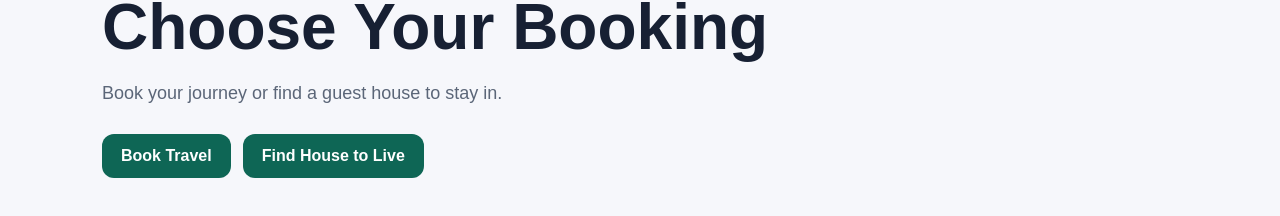
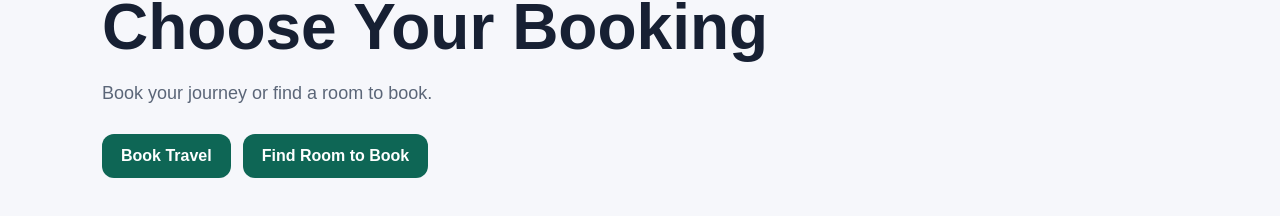
Before and after one commit to oigosalim1-netizen/salmgeusthouse-traveling-boking, a Next.js app: page /book-travel in a window 1280 px wide. Shown: the part 186-402 px from the top of the page. Built offline with nearby package versions, Linux system fonts and the light colour scheme.

Commit message:
Rename find house option to find room to book

```diff
--- a/app/book-travel/page.tsx
+++ b/app/book-travel/page.tsx
@@ -8,10 +8,10 @@ export default function BookTravelPage() {
       <section className="hero">
         <div className="eyebrow">What are you looking for?</div>
         <h1>Choose Your Booking</h1>
-        <p>Book your journey or find a guest house to stay in.</p>
+        <p>Book your journey or find a room to book.</p>
         <div className="actions">
           <a className="btn" href="/book-journey">Book Travel</a>
-          <a className="btn" href="/find-house">Find House to Live</a>
+          <a className="btn" href="/find-house">Find Room to Book</a>
         </div>
       </section>
     </main>
```
